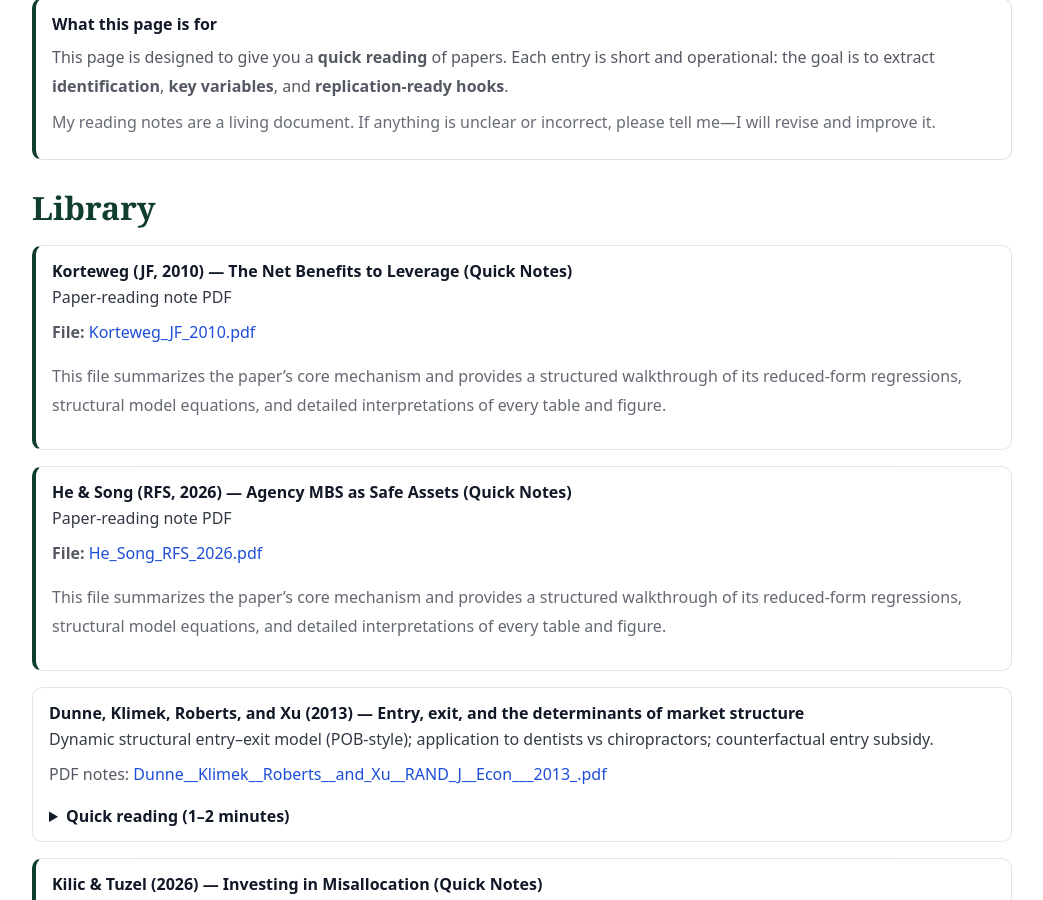
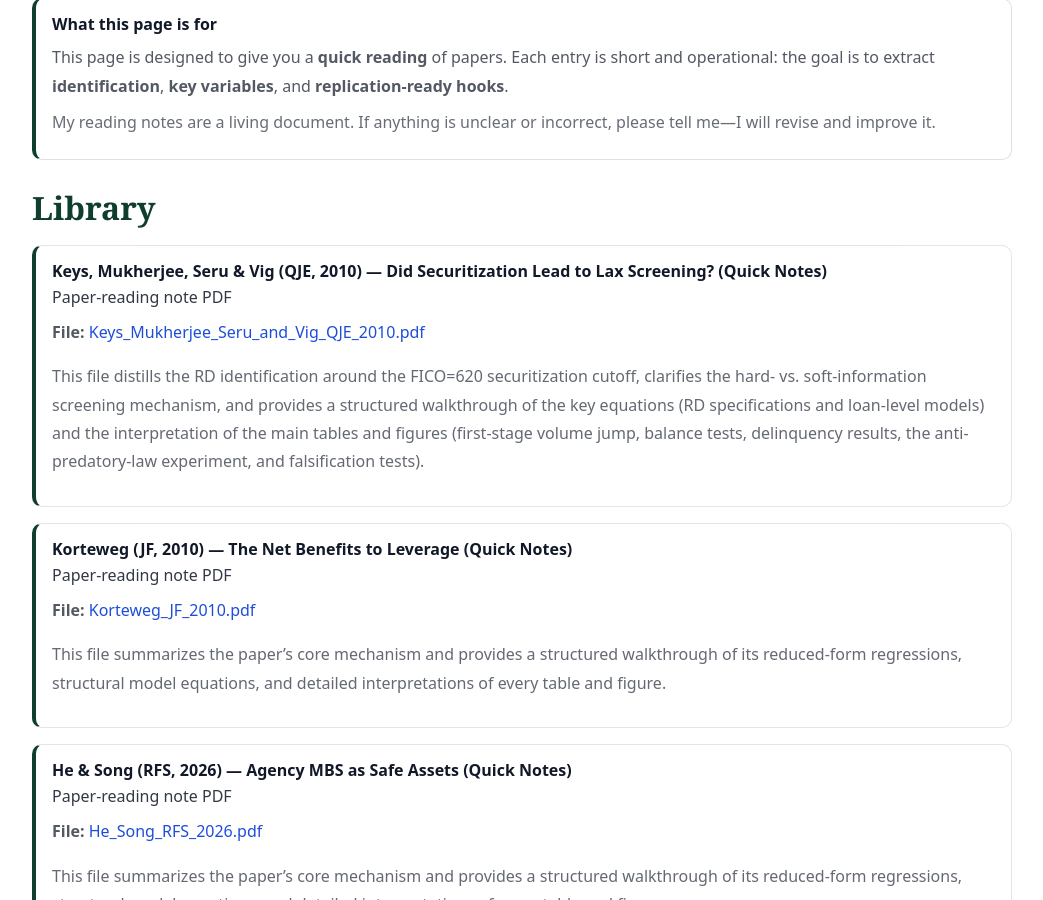
Before and after one commit to yaxinzn/study-archive, a Jekyll site: the page built from reading/index.md, in a window 1280 px wide and 900 px high, scrolled down 549 px. Shown: the whole window, without its empty margins (118-1161 px from the left). Built offline with Jekyll 4.4.1, drawn with Linux system fonts in a browser that asks for light colours.

Commit message:
Reading: add Keys et al. (2010) quick-note PDF

```diff
--- a/reading/index.md
+++ b/reading/index.md
@@ -52,6 +52,20 @@ hero_desc: Short, structured notes that prioritize identification logic, variabl
 
 
 ## Library
+
+
+<div style="margin:16px 0; padding:14px 16px; border:1px solid rgba(0,0,0,.10); border-left:4px solid #0f3d2e; border-radius:10px; background:#fff;">
+  <div style="font-weight:800;">Keys, Mukherjee, Seru &amp; Vig (QJE, 2010) — Did Securitization Lead to Lax Screening? (Quick Notes)</div>
+  <div style="opacity:.86; margin-top:4px;">Paper-reading note PDF</div>
+
+  <p style="margin-top:10px;">
+    <strong>File:</strong>
+    <a href="{{ site.baseurl }}/reading/library/Keys_Mukherjee_Seru_and_Vig_QJE_2010.pdf">Keys_Mukherjee_Seru_and_Vig_QJE_2010.pdf</a>
+  </p>
+
+  <p style="opacity:.90; margin-top:6px;">This file distills the RD identification around the FICO=620 securitization cutoff, clarifies the hard- vs. soft-information screening mechanism, and provides a structured walkthrough of the key equations (RD specifications and loan-level models) and the interpretation of the main tables and figures (first-stage volume jump, balance tests, delinquency results, the anti-predatory-law experiment, and falsification tests).</p>
+</div>
+
 
 
 <div style="margin:16px 0; padding:14px 16px; border:1px solid rgba(0,0,0,.10); border-left:4px solid #0f3d2e; border-radius:10px; background:#fff;">
```
Also changed, not shown: 1 other file.
